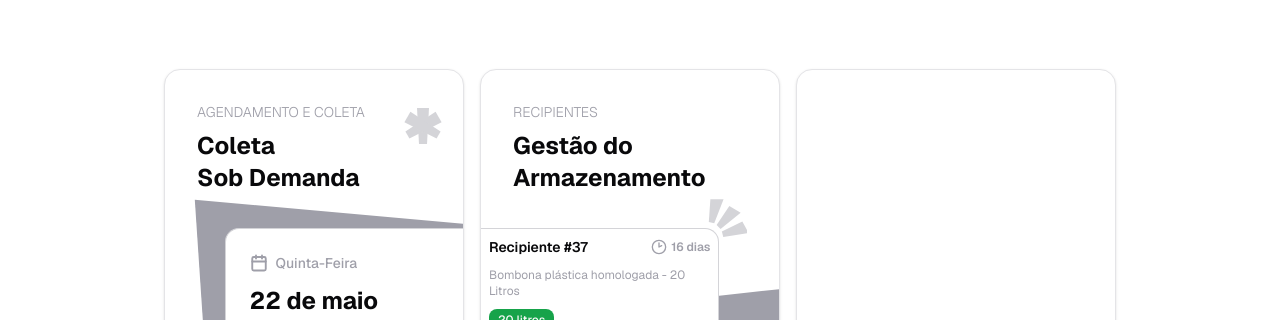
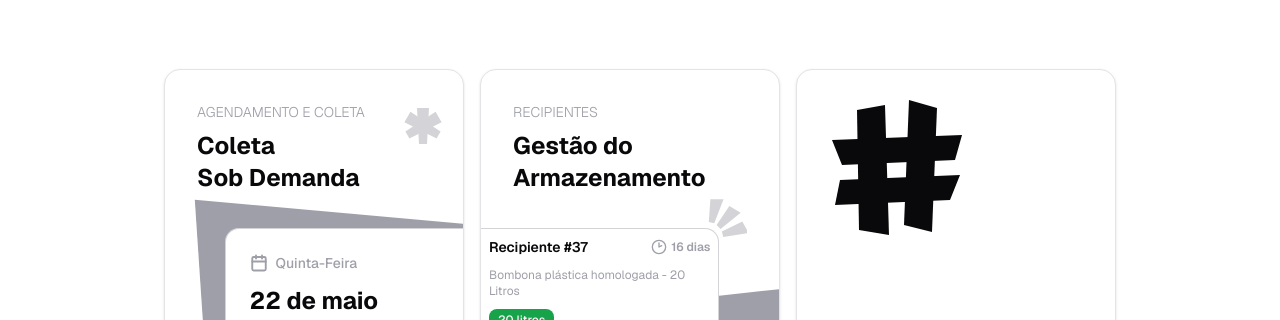
Before and after one commit to filiperotherds/biolink, a Next.js app: page / in a window 1280 px wide. Shown: the part 589-909 px from the top of the page. Built offline with nearby package versions, Linux system fonts and the light colour scheme.

Commit message:
save # svg

```diff
--- a/src/app/page.tsx
+++ b/src/app/page.tsx
@@ -185,7 +185,21 @@ export default function Home() {
                 </div>
               </div>
             </div>
-            <div className="bg-white border border-zinc-200 md:h-[400px] w-[320px] rounded-2xl shadow-sm hover:shadow-lg hover:translate-y-[-16px] transition-all duration-300"></div>
+            <div className="bg-white border border-zinc-200 md:h-[400px] w-[320px] rounded-2xl shadow-sm hover:shadow-lg hover:translate-y-[-16px] transition-all duration-300">
+              <svg
+                width="200"
+                height="200"
+                viewBox="0 0 200 200"
+                xmlns="http://www.w3.org/2000/svg"
+              >
+                <g fill="currentColor">
+                  <polygon points="60,40 88,35 92,165 62,160" />
+                  <polygon points="112,30 140,38 135,162 107,155" />
+                  <polygon points="35,70 165,65 158,90 45,95" />
+                  <polygon points="43,110 163,105 153,130 38,135" />
+                </g>
+              </svg>
+            </div>
           </div>
         </section>
 
```
